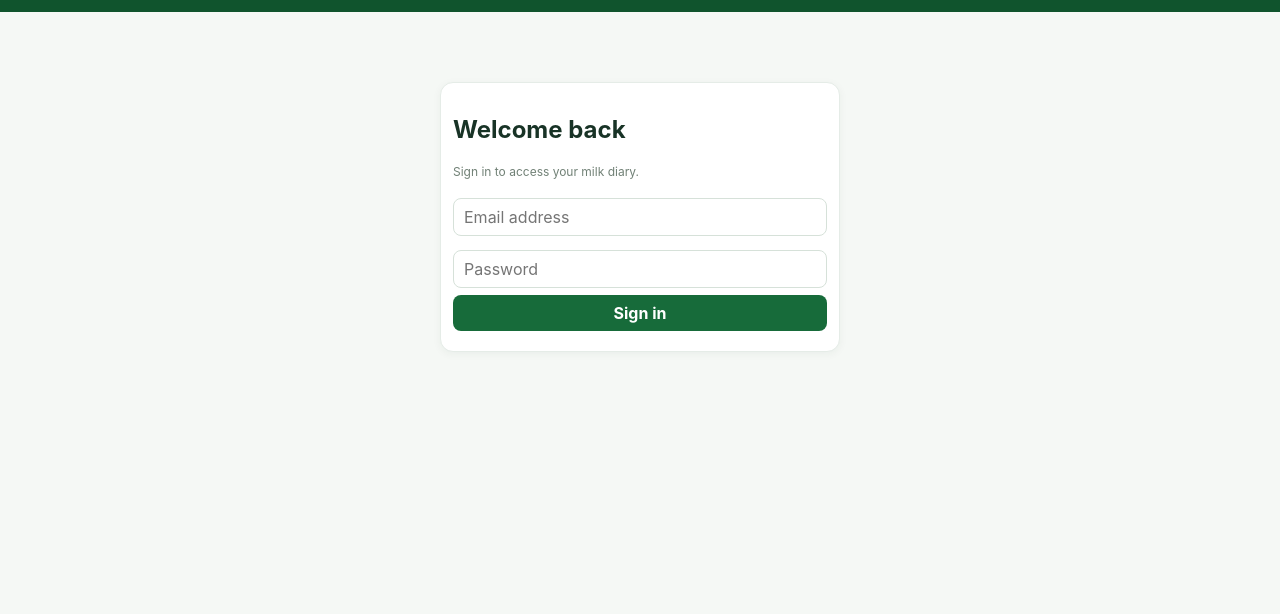
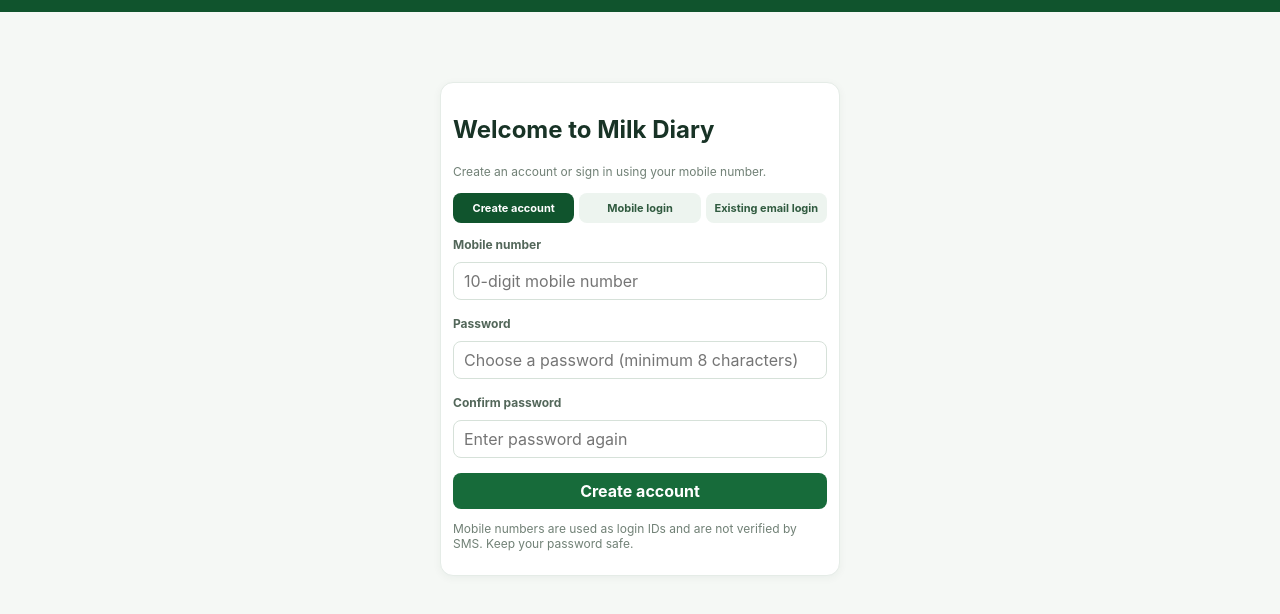
Before and after one commit to kunaltewatia1995/milk-diary, a plain HTML site: page index.html in a window 1280 px wide. Shown: the part 42-656 px from the top of the page. Drawn offline with nearby package versions, Linux system fonts and the light colour scheme.

Commit message:
Update index.html

```diff
--- a/index.html
+++ b/index.html
@@ -56,6 +56,13 @@ td:first-child,th:first-child{text-align:left}td:first-child{font-weight:650;col
 .profile-logout{width:100%;text-align:left;background:transparent;color:#b42318;padding:9px 10px;font-size:13px}
 .profile-logout:hover{background:#fff3f2}
 
+.auth-tabs{display:grid;grid-template-columns:1fr 1fr 1fr;gap:5px;margin:14px 0}
+.auth-tabs button{padding:8px 5px;font-size:11px;background:#edf4ef;color:#315b40}
+.auth-tabs button.active{background:var(--dark);color:#fff}
+.auth-label{display:block;margin:9px 0 3px;font-size:12px;font-weight:700;color:#53675a}
+#login .message{overflow-wrap:anywhere}
+
+
   </style>
 </head>
 
@@ -80,12 +87,26 @@ td:first-child,th:first-child{text-align:left}td:first-child{font-weight:650;col
 </header>
 
 <section id="login" class="login card">
-  <h2>Welcome back</h2>
-  <p class="muted">Sign in to access your milk diary.</p>
-  <input id="email" type="email" placeholder="Email address">
-  <input id="password" type="password" placeholder="Password">
-  <button style="width:100%" onclick="login()">Sign in</button>
-  <div id="loginMsg" class="message"></div>
+  <h2>Welcome to Milk Diary</h2>
+  <p class="muted">Create an account or sign in using your mobile number.</p>
+  <div class="auth-tabs">
+    <button type="button" id="signupTab" class="active" onclick="setAuthMode('signup')">Create account</button>
+    <button type="button" id="phoneLoginTab" onclick="setAuthMode('phoneLogin')">Mobile login</button>
+    <button type="button" id="emailLoginTab" onclick="setAuthMode('emailLogin')">Existing email login</button>
+  </div>
+  <label id="phoneLabel" class="auth-label" for="phoneNumber">Mobile number</label>
+  <input id="phoneNumber" type="tel" inputmode="numeric" autocomplete="tel" placeholder="10-digit mobile number">
+  <label id="emailLabel" class="auth-label hidden" for="email">Email address</label>
+  <input id="email" class="hidden" type="email" autocomplete="email" placeholder="Existing email address">
+  <label class="auth-label" for="password">Password</label>
+  <input id="password" type="password" autocomplete="new-password" placeholder="Choose a password (minimum 8 characters)">
+  <div id="confirmPasswordWrap">
+    <label class="auth-label" for="confirmPassword">Confirm password</label>
+    <input id="confirmPassword" type="password" autocomplete="new-password" placeholder="Enter password again">
+  </div>
+  <button id="authSubmit" style="width:100%;margin-top:8px" onclick="submitAuth()">Create account</button>
+  <div id="loginMsg" class="message" role="status" aria-live="polite"></div>
+  <p class="muted" style="margin-top:12px">Mobile numbers are used as login IDs and are not verified by SMS. Keep your password safe.</p>
 </section>
 
 <main id="app" class="hidden">
@@ -198,6 +219,7 @@ td:first-child,th:first-child{text-align:left}td:first-child{font-weight:650;col
   let entries = [];
   let rates = [];
   let milkMode = "both";
+  let authMode = "signup";
 
   const money = n => "₹" + Number(n).toFixed(2);
   const quantity = n => Number(n).toFixed(2);
@@ -258,19 +280,98 @@ td:first-child,th:first-child{text-align:left}td:first-child{font-weight:650;col
     if (year && month) renderDiary(year, month, new Date(year, month, 0).getDate());
   }
 
-  async function login() {
+  // Mobile-number accounts use a deterministic, synthetic email identifier
+  // because Supabase Email/Password Auth does not natively support usernames.
+  // No email is sent; Email confirmations must be disabled in Supabase Auth.
+  const PHONE_LOGIN_DOMAIN = "users.milk-diary-psi.vercel.app";
+
+  function normalizeIndianMobile(value) {
+    let digits = String(value || "").replace(/\D/g, "");
+    if (digits.length === 10) digits = "91" + digits;
+    if (digits.length === 12 && digits.startsWith("91") && /^[6-9]/.test(digits.slice(2))) return digits;
+    return null;
+  }
+
+  function phoneLoginEmail(phoneDigits) {
+    return `md${phoneDigits}@${PHONE_LOGIN_DOMAIN}`;
+  }
+
+  function setAuthMode(mode) {
+    authMode = mode;
+    const isEmail = mode === "emailLogin";
+    const isSignup = mode === "signup";
+    el("phoneNumber").classList.toggle("hidden", isEmail);
+    el("phoneLabel").classList.toggle("hidden", isEmail);
+    el("email").classList.toggle("hidden", !isEmail);
+    el("emailLabel").classList.toggle("hidden", !isEmail);
+    el("confirmPasswordWrap").classList.toggle("hidden", !isSignup);
+    el("password").setAttribute("autocomplete", isSignup ? "new-password" : "current-password");
+    el("authSubmit").textContent = isSignup ? "Create account" : "Sign in";
+    el("signupTab").classList.toggle("active", isSignup);
+    el("phoneLoginTab").classList.toggle("active", mode === "phoneLogin");
+    el("emailLoginTab").classList.toggle("active", isEmail);
+    el("loginMsg").textContent = "";
+  }
+
+  async function submitAuth() {
+    const password = el("password").value;
+    if (password.length < 8) {
+      el("loginMsg").textContent = "Please use a password with at least 8 characters.";
+      return;
+    }
+
+    let email;
+    let phoneDigits = null;
+    if (authMode === "emailLogin") {
+      email = el("email").value.trim().toLowerCase();
+      if (!email) {
+        el("loginMsg").textContent = "Enter your email address.";
+        return;
+      }
+    } else {
+      phoneDigits = normalizeIndianMobile(el("phoneNumber").value);
+      if (!phoneDigits) {
+        el("loginMsg").textContent = "Enter a valid Indian 10-digit mobile number.";
+        return;
+      }
+      email = phoneLoginEmail(phoneDigits);
+    }
+
+    if (authMode === "signup") {
+      if (password !== el("confirmPassword").value) {
+        el("loginMsg").textContent = "Passwords do not match.";
+        return;
+      }
+      el("loginMsg").textContent = "Creating your account...";
+      const { data, error } = await db.auth.signUp({
+        email,
+        password,
+        options: {
+          data: {
+            phone_login: phoneDigits,
+            login_method: "mobile_password"
+          }
+        }
+      });
+      if (error) {
+        el("loginMsg").textContent = error.message;
+        return;
+      }
+      if (!data.session) {
+        el("loginMsg").textContent = "Account request received, but Supabase email confirmation is still enabled. Disable email confirmations in Authentication settings, then try registration again.";
+        return;
+      }
+      currentUser = data.user;
+      await startApp();
+      return;
+    }
+
     el("loginMsg").textContent = "Signing in...";
-
-    const { data, error } = await db.auth.signInWithPassword({
-      email: el("email").value.trim(),
-      password: el("password").value
-    });
-
+    const { data, error } = await db.auth.signInWithPassword({ email, password });
     if (error) {
       el("loginMsg").textContent = error.message;
       return;
     }
-
     currentUser = data.user;
     await startApp();
   }
@@ -283,7 +384,10 @@ td:first-child,th:first-child{text-align:left}td:first-child{font-weight:650;col
   async function startApp() {
     el("login").classList.add("hidden");
     el("app").classList.remove("hidden");
-    el("profileEmail").textContent = currentUser.email;
+    const profilePhone = currentUser.user_metadata?.phone_login;
+    el("profileEmail").textContent = profilePhone
+      ? `+${profilePhone}`
+      : (currentUser.email || "Signed-in account");
     el("profileBar").classList.remove("hidden");
 
     const now = new Date();
@@ -797,6 +901,7 @@ td:first-child,th:first-child{text-align:left}td:first-child{font-weight:650;col
   });
 
   async function initialize() {
+    setAuthMode("signup");
     const { data: { session } } = await db.auth.getSession();
 
     if (session) {
```
